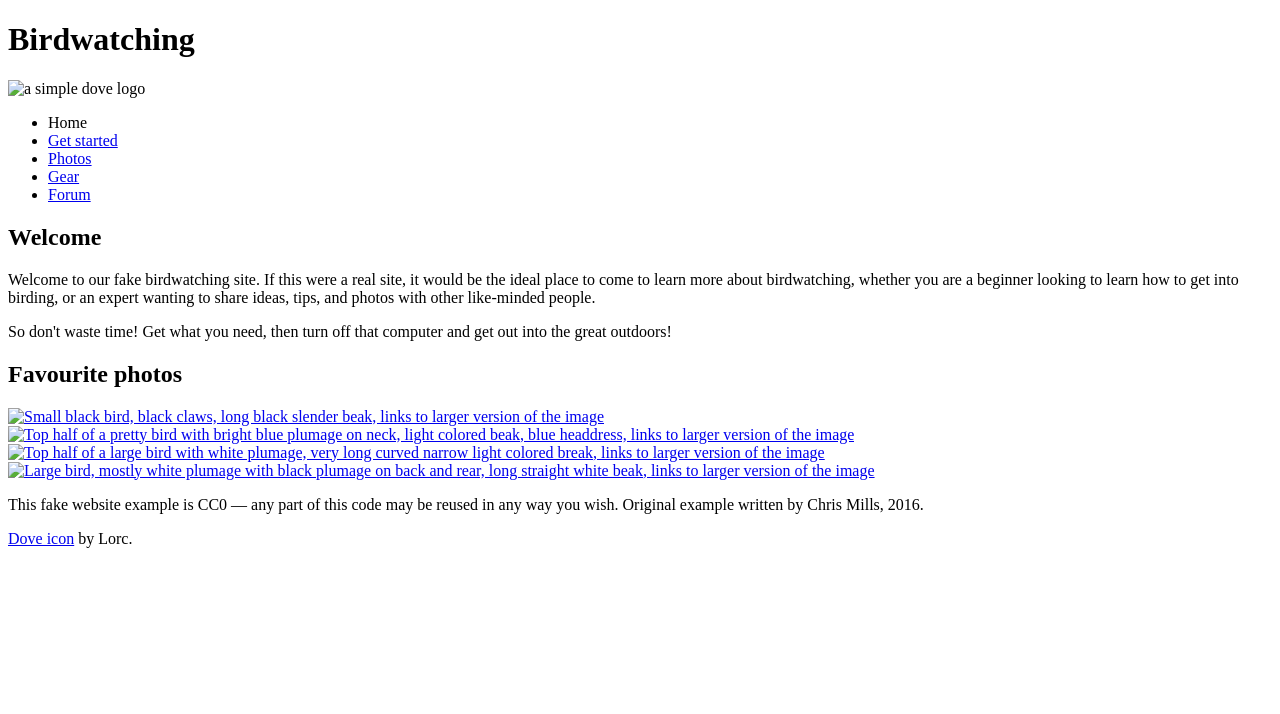
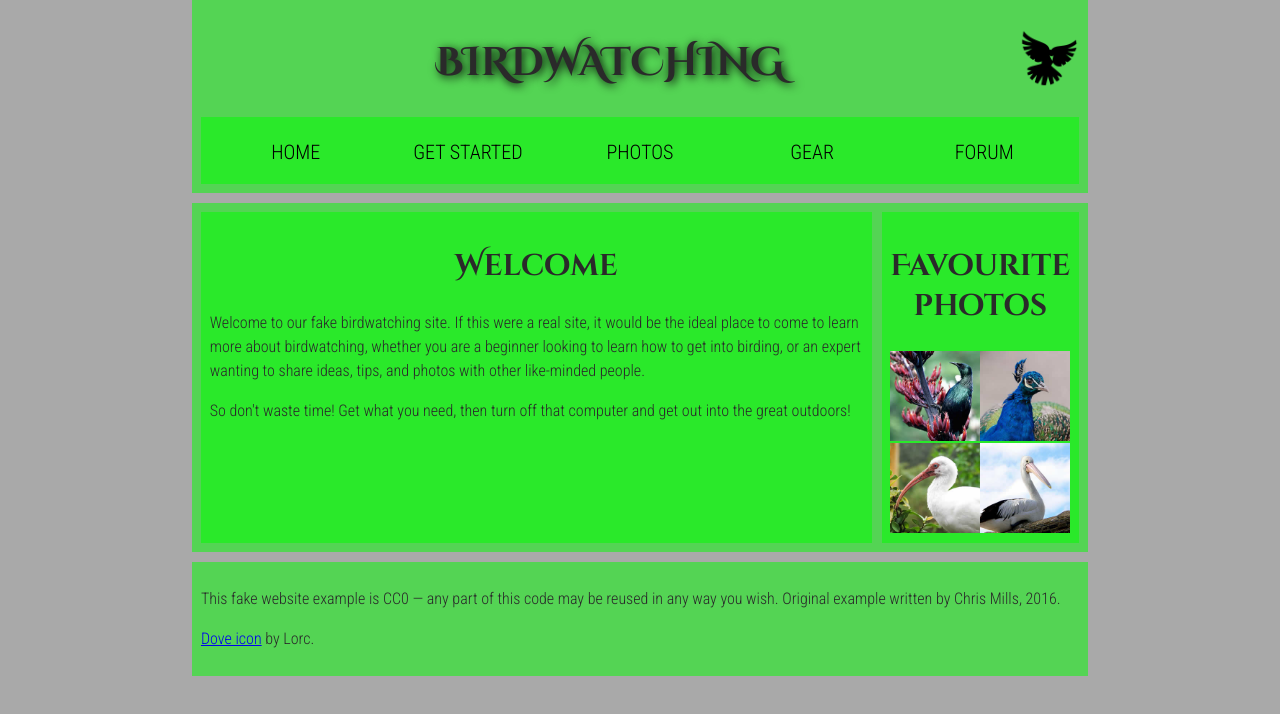
Before and after one commit to krzysztofbem/2-Structuring-a-page-of-content, a plain HTML site: page index.html in a window 1280 px wide. Drawn offline with Linux system fonts and the light colour scheme.

Commit message:
html updated

```diff
--- a/index.html
+++ b/index.html
@@ -1,10 +1,11 @@
 <!DOCTYPE html>
 <html lang="en">
+
 <head>
     <meta charset="utf-8">
     <title>Birdwatching</title>
     <link href="https://fonts.googleapis.com/css?family=Roboto+Condensed:300%7CCinzel+Decorative:700" rel="stylesheet">
-
+    <link rel="stylesheet" href="./css/style.css">
     <!--[if lt IE 9]>
       <script src="https://cdnjs.cloudflare.com/ajax/libs/html5shiv/3.7.3/html5shiv.js"></script>
     <![endif]-->
@@ -12,10 +13,10 @@
 
 <body>
 
+    <header>
         <h1>Birdwatching</h1>
-      <img src="dove.png" alt="a simple dove logo">
-
-
+        <img src="./img/dove.png" alt="a simple dove logo">
+        <nav>
             <ul>
                 <li><span>Home</span></li>
                 <li><a href="#">Get started</a></li>
@@ -23,25 +24,49 @@
                 <li><a href="#">Gear</a></li>
                 <li><a href="#">Forum</a></li>
             </ul>
+        </nav>
+    </header>
 
 
+    <main>
+        <article>
             <h2>Welcome</h2>
+            <p>Welcome to our fake birdwatching site. If this were a real site, it would be the ideal place to come
+                to
+                learn
+                more about birdwatching, whether you are a beginner looking to learn how to get into birding, or an
+                expert
+                wanting to share ideas, tips, and photos with other like-minded people.</p>
 
-      <p>Welcome to our fake birdwatching site. If this were a real site, it would be the ideal place to come to learn more about birdwatching, whether you are a beginner looking to learn how to get into birding, or an expert wanting to share ideas, tips, and photos with other like-minded people.</p>
+            <p>So don't waste time! Get what you need, then turn off that computer and get out into the great
+                outdoors!
+            </p>
+        </article>
 
-      <p>So don't waste time! Get what you need, then turn off that computer and get out into the great outdoors!</p>
-
+        <aside>
             <h2>Favourite photos</h2>
 
-      <a href="favorite-1.jpg"><img src="favorite-1_th.jpg" alt="Small black bird, black claws, long black slender beak, links to larger version of the image"></a>
-      <a href="favorite-2.jpg"><img src="favorite-2_th.jpg" alt="Top half of a pretty bird with bright blue plumage on neck, light colored beak, blue headdress, links to larger version of the image"></a>
-      <a href="favorite-3.jpg"><img src="favorite-3_th.jpg" alt="Top half of a large bird with white plumage, very long curved narrow light colored break, links to larger version of the image"></a>
-      <a href="favorite-4.jpg"><img src="favorite-4_th.jpg" alt="Large bird, mostly white plumage with black plumage on back and rear, long straight white beak, links to larger version of the image"></a>
+            <a href="./img/favorite-1.jpg"><img src="./img/favorite-1_th.jpg"
+                    alt="Small black bird, black claws, long black slender beak, links to larger version of the image"></a>
+            <a href="./img/favorite-2.jpg"><img src="./img/favorite-2_th.jpg"
+                    alt="Top half of a pretty bird with bright blue plumage on neck, light colored beak, blue headdress, links to larger version of the image"></a>
+            <a href="./img/favorite-3.jpg"><img src="./img/favorite-3_th.jpg"
+                    alt="Top half of a large bird with white plumage, very long curved narrow light colored break, links to larger version of the image"></a>
+            <a href="./img/favorite-4.jpg"><img src="./img/favorite-4_th.jpg"
+                    alt="Large bird, mostly white plumage with black plumage on back and rear, long straight white beak, links to larger version of the image"></a>
+        </aside>
 
 
-      <p>This fake website example is CC0 — any part of this code may be reused in any way you wish. Original example written by Chris Mills, 2016.</p>
+    </main>
 
+
+    <footer>
+        <p>This fake website example is CC0 — any part of this code may be reused in any way you wish. Original example
+            written by Chris Mills, 2016.</p>
         <p><a href="http://game-icons.net/lorc/originals/dove.html">Dove icon</a> by Lorc.</p>
+    </footer>
+
 
 </body>
+
 </html>
```
Lines whose indentation alone changed are shown as unchanged.
